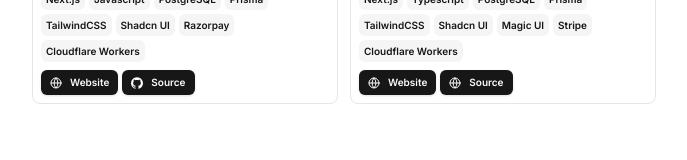
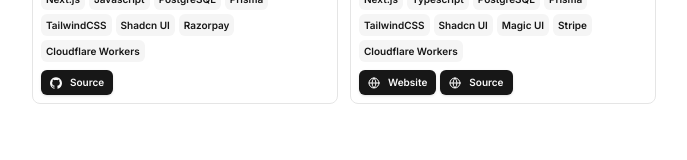
Before and after one commit to anishsoni29/Portfolio, a Next.js app: page / in a window 1280 px wide. Shown: the part 2171-2331 px from the top of the page, without its empty margins (296-983 px from the left). Built offline with nearby package versions, Linux system fonts and the light colour scheme.

Commit message:
updated with the new profile

```diff
--- a/src/data/resume.tsx
+++ b/src/data/resume.tsx
@@ -11,7 +11,7 @@
     "Tech enthusiast, traveler, and creator of cool solutions to simplify life. Always exploring and building!",
   summary:
     "I started in sports, playing cricket competitively, before shifting to tech inspired by creators like MKBHD. Pursuing engineering, I discovered my love for building and problem-solving, working with a dozen startups in college. A state Mathematical Genius nominee, I’m passionate about travel, innovation, and entrepreneurship, with finance as a solid fallback.",
-  avatarUrl: "/anishh.jpg",
+  avatarUrl: "/anishhh.jpg",
   skills: [
     "React",
     "Next.js",
@@ -214,7 +214,7 @@
     },
     {
       title: "Macromate",
-      href: "https://llm.report",
+      href: "https://github.com/anishsoni29/macromate",
       dates: "April 2023 - September 2023",
       active: true,
       description:
@@ -230,11 +230,6 @@
         "Cloudflare Workers",
       ],
       links: [
-        {
-          type: "Website",
-          href: "https://llm.report",
-          icon: <Icons.globe className="size-3" />,
-        },
         {
           type: "Source",
           href: "https://github.com/anishsoni29/macromate",
```
Also changed, not shown: 1 other file (tests, documents, lock files or other folders).
